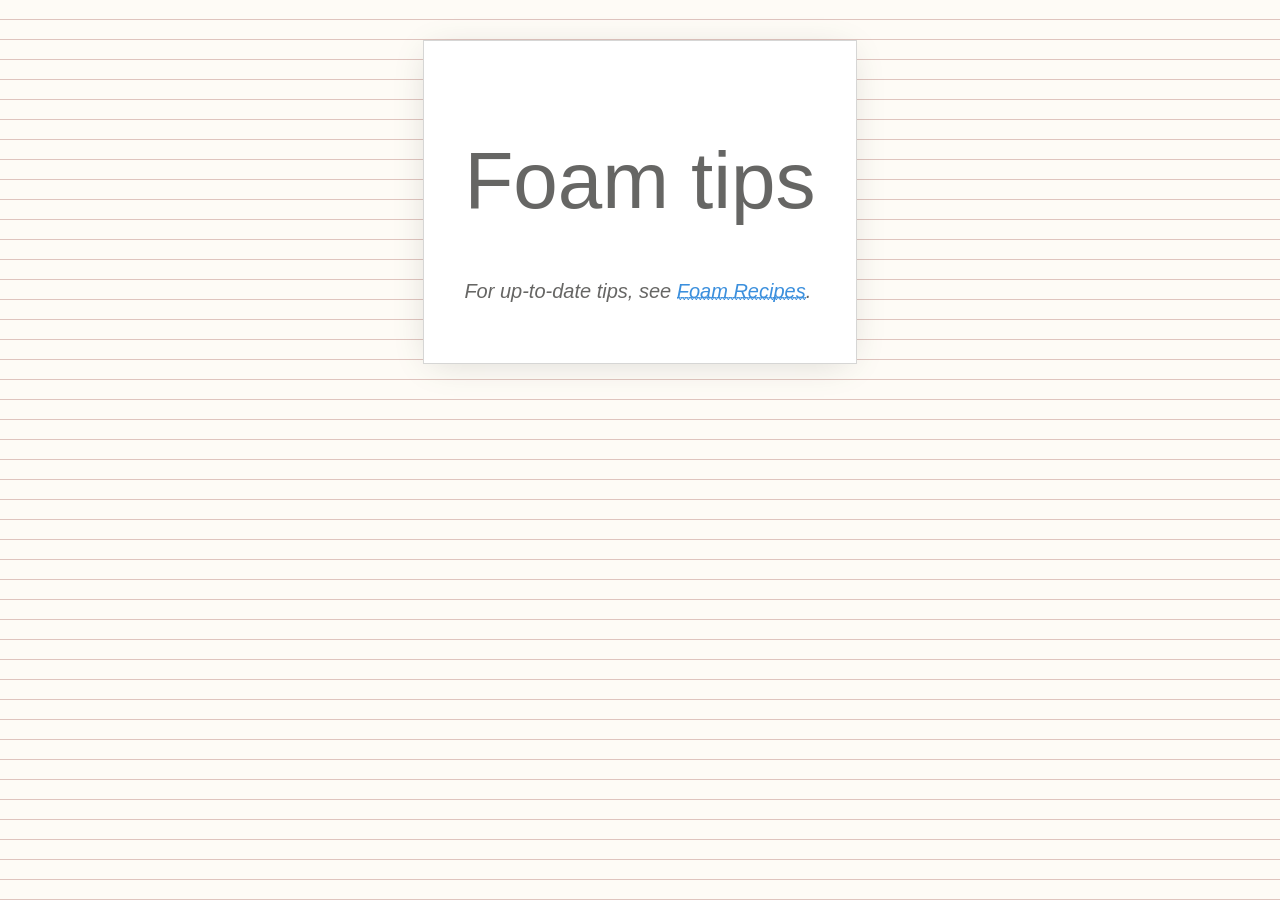
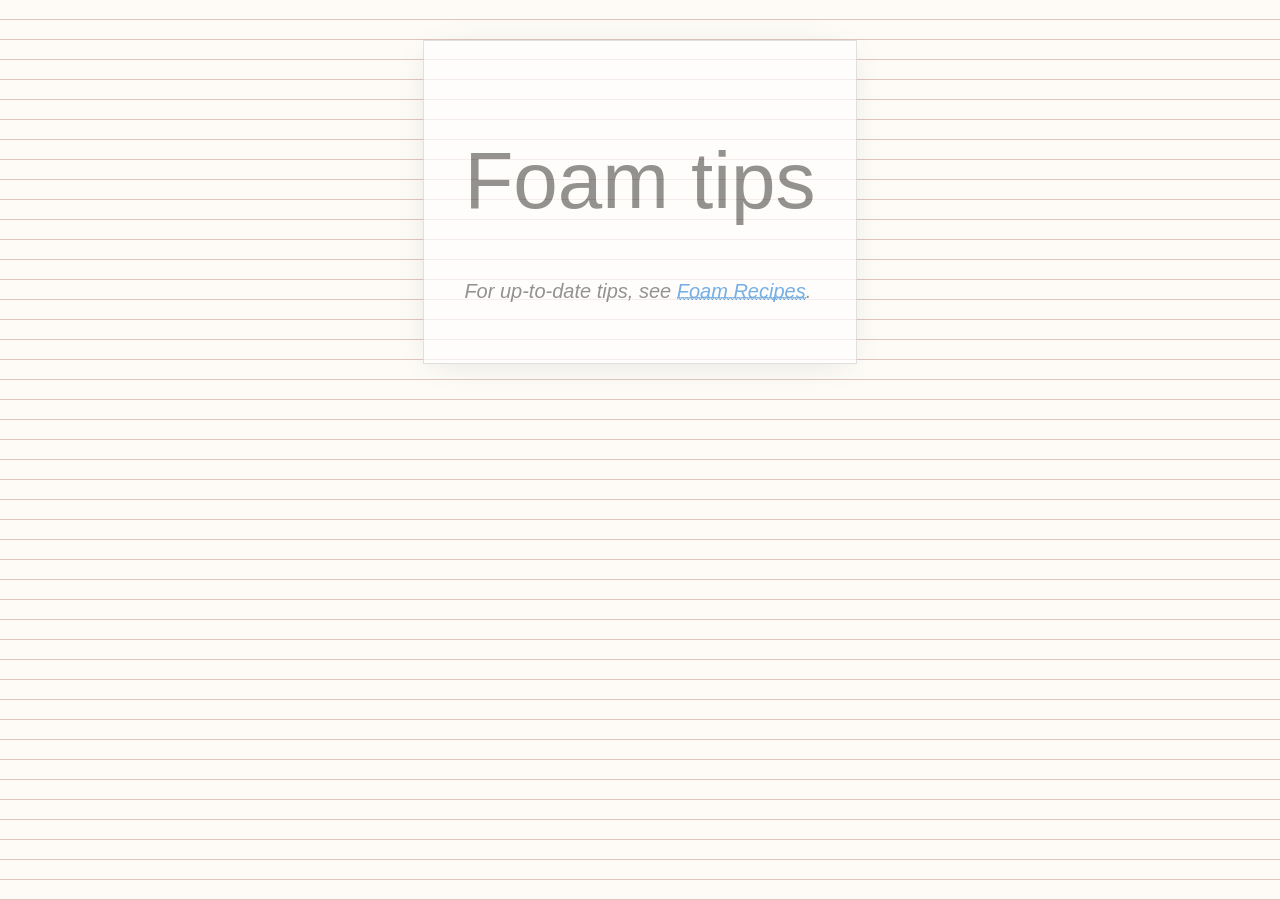
Before and after one commit to mindulle/bookshelf, a Jekyll site: the page built from foam-tips.md, in a window 1280 px wide. Built offline with Jekyll 4.4.1, drawn with Linux system fonts in a browser that asks for light colours; some web fonts are replaced; our own code applies the rules of GitHub Pages for plain Markdown files.

Commit message:
set background opacity 0.7

```diff
--- a/_sass/layout/_container.scss
+++ b/_sass/layout/_container.scss
@@ -67,4 +67,7 @@
     padding: 1rem;
     width: 100%;
   }
+
+  /* try giving white background with transparency*/
+  opacity: 0.7;
 }
```
